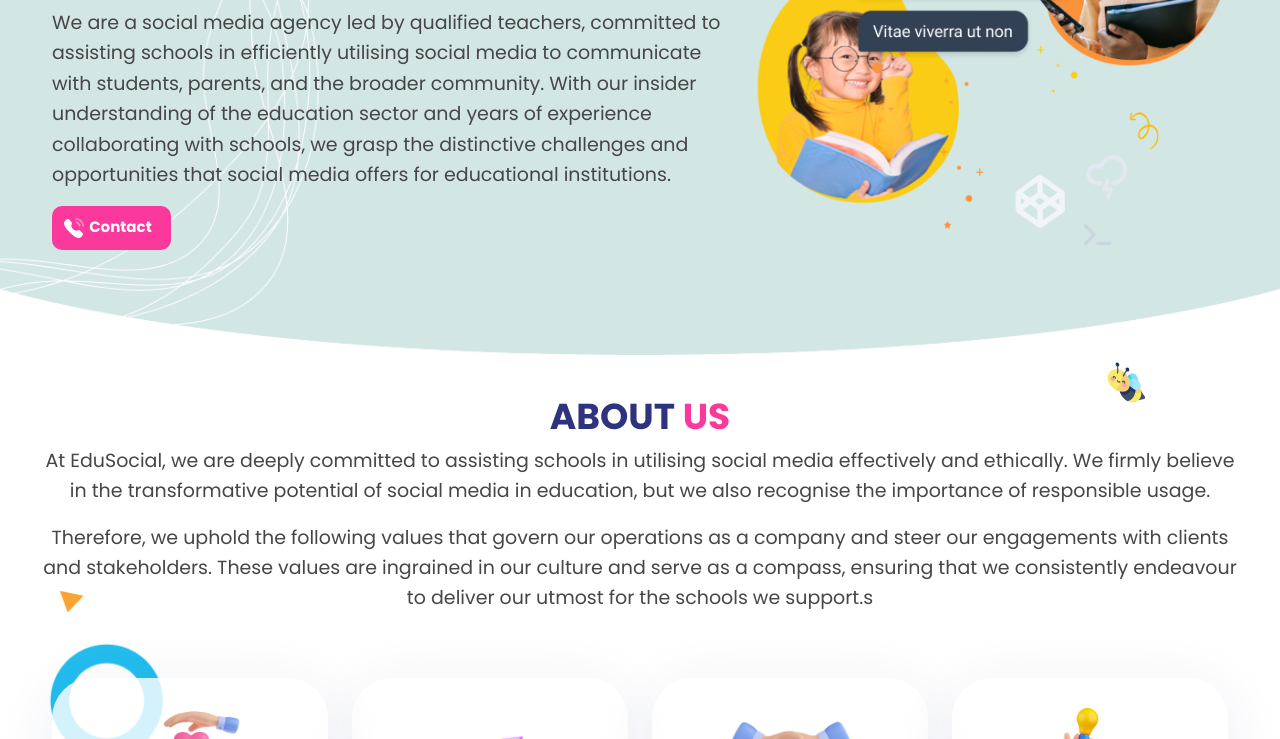
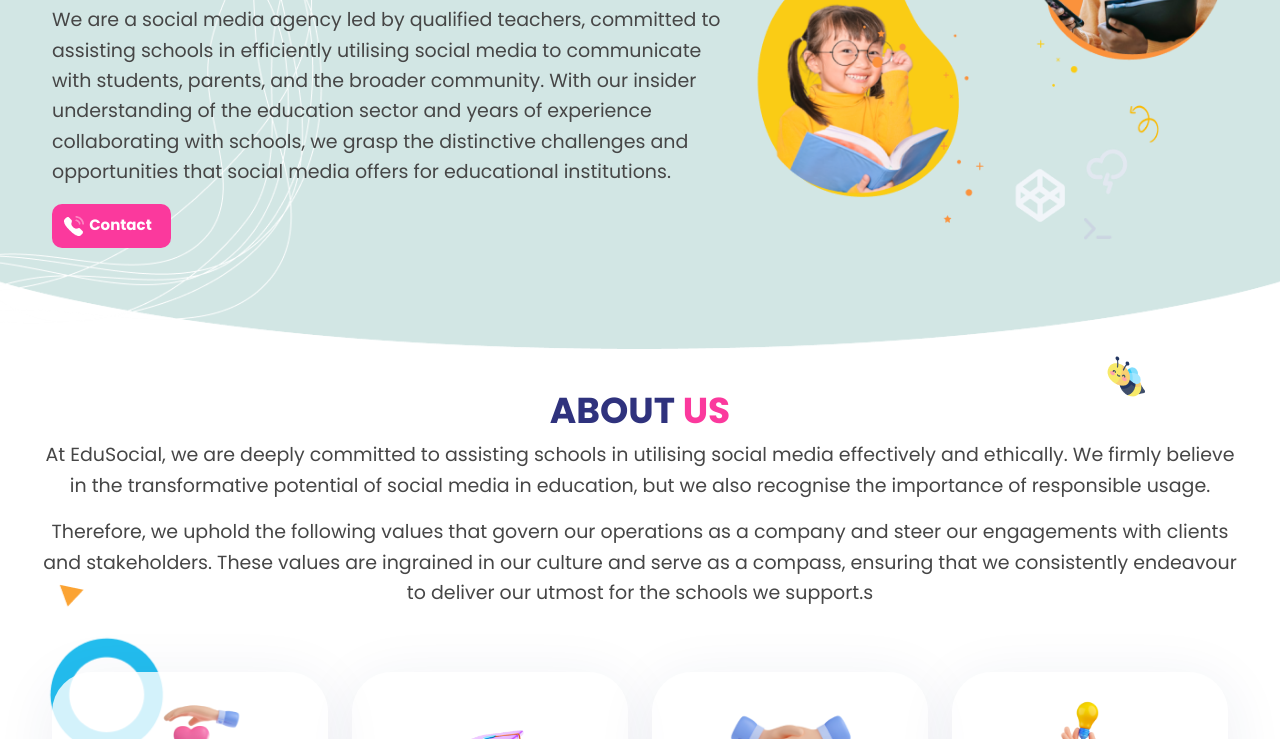
Before and after one commit to WAJDAN-KHAN/EduSocial, a plain HTML site: page index.html in a window 1280 px wide. Shown: the part 361-1100 px from the top of the page. Drawn offline with nearby package versions, Linux system fonts and the light colour scheme.

Commit message:
done changes

```diff
--- a/index.html
+++ b/index.html
@@ -104,7 +104,7 @@
             </div>
             <div class="col-lg-5 col-12">
                 <div class="imgg">
-                    <img src="./assets/images/Group-50.png" style="width: 100%; height: auto;" alt="">
+                    <img src="./assets/images/wothout-text.png" style="width: 100%; height: auto;" alt="">
                 </div>
             </div>
         </div>
```
Also changed, not shown: assets/images/edu.png (added), assets/images/wothout-text.png (added).
